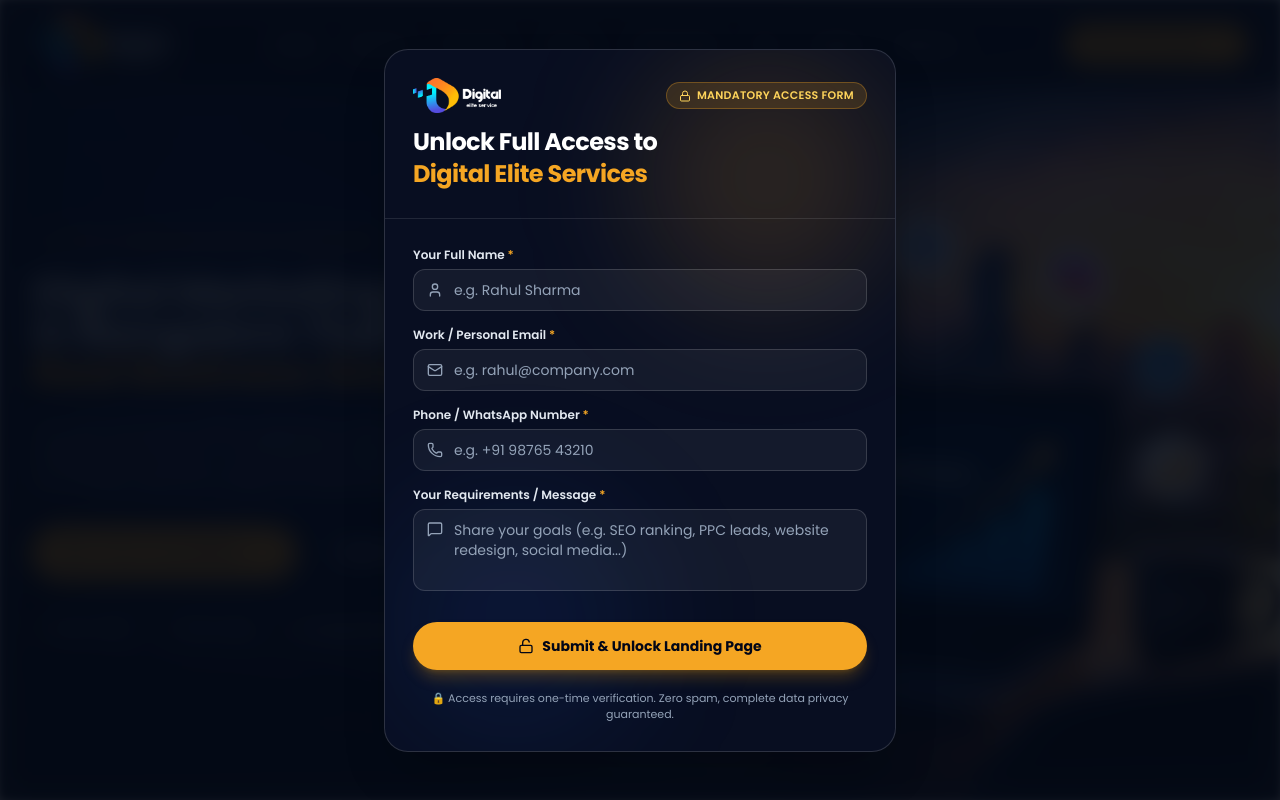
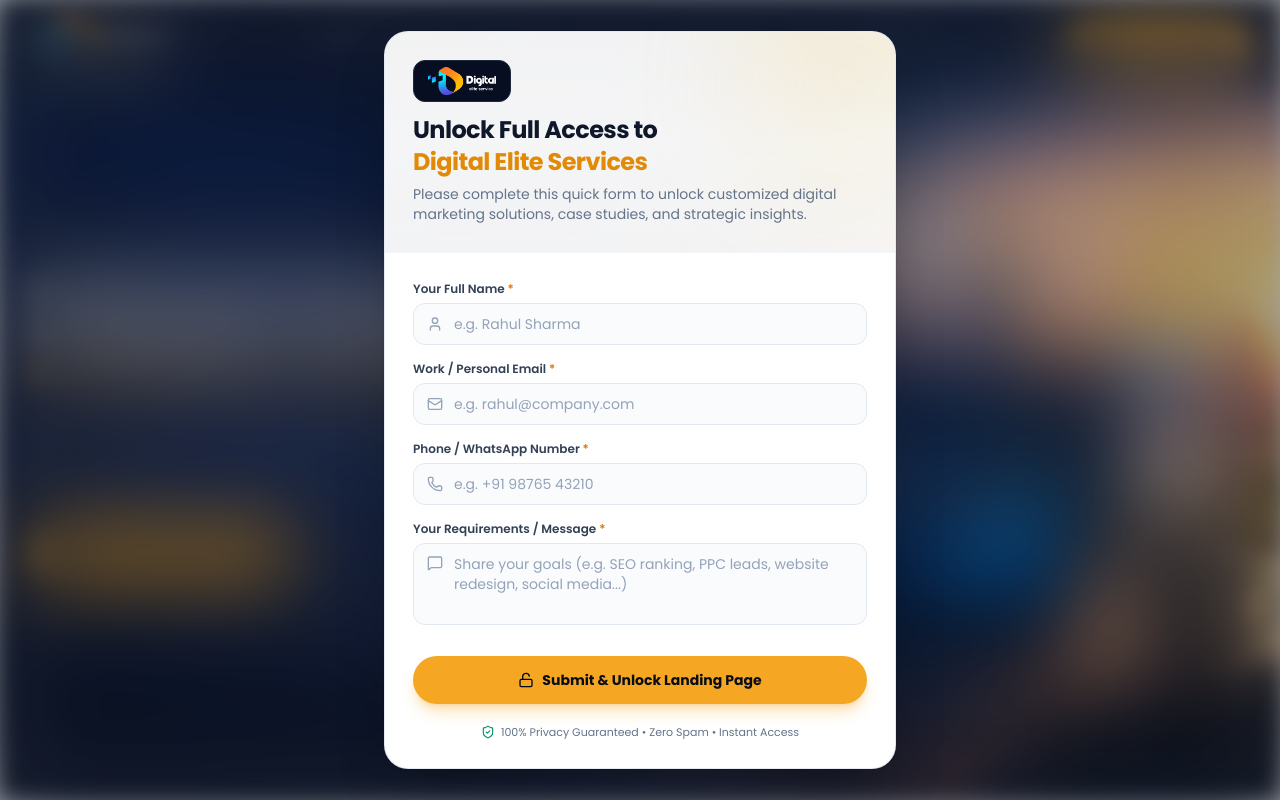
Before and after one commit to digitaleliteservices/digital-marketing.digitaleliteservices.in, a React (Vite) app: page / in a window 1280 px wide. Built offline with nearby package versions, Linux system fonts and the light colour scheme.

Commit message:
new changes

```diff
--- a/src/App.jsx
+++ b/src/App.jsx
@@ -86,7 +86,7 @@
       <div
         className={`min-h-screen bg-[#fafafa] text-slate-800 flex flex-col font-sans selection:bg-[#F5A623] selection:text-slate-950 transition-all duration-500 ${
           !isLeadSubmitted
-            ? 'h-screen overflow-hidden filter blur-sm pointer-events-none select-none'
+            ? 'h-screen overflow-hidden filter blur-md pointer-events-none select-none'
             : ''
         }`}
         aria-hidden={!isLeadSubmitted}
--- a/src/components/MandatoryLeadModal.jsx
+++ b/src/components/MandatoryLeadModal.jsx
@@ -92,52 +92,51 @@
   };
 
   return (
-    <div className="fixed inset-0 z-[9999] flex items-center justify-center p-3 sm:p-4 md:p-6 overflow-y-auto bg-[#040914]/90 backdrop-blur-md animate-in fade-in duration-300">
-      <div className="relative w-full max-w-lg bg-[#080E21] text-white rounded-3xl shadow-2xl border border-white/15 overflow-hidden my-auto">
+    <div className="fixed inset-0 z-[9999] flex items-center justify-center p-3 sm:p-4 md:p-6 overflow-y-auto bg-slate-900/35 backdrop-blur-xl sm:backdrop-blur-2xl animate-in fade-in duration-300">
+      <div className="relative w-full max-w-lg bg-white/95 backdrop-blur-2xl text-slate-900 rounded-3xl shadow-[0_25px_60px_-15px_rgba(0,0,0,0.3),0_0_1px_1px_rgba(0,0,0,0.06)] border border-slate-200/90 overflow-hidden my-auto animate-in zoom-in-95 duration-200">
 
-        {/* Glow accent */}
-        <div className="absolute top-0 right-0 w-64 h-64 bg-[#F5A623]/15 rounded-full blur-3xl pointer-events-none" />
-        <div className="absolute bottom-0 left-0 w-64 h-64 bg-blue-600/10 rounded-full blur-3xl pointer-events-none" />
+        {/* Subtle Decorative Ambient Lighting */}
+        <div className="absolute -top-16 -right-16 w-56 h-56 bg-amber-400/15 rounded-full blur-3xl pointer-events-none" />
+        <div className="absolute -bottom-16 -left-16 w-56 h-56 bg-blue-500/10 rounded-full blur-3xl pointer-events-none" />
 
         {/* Top Header Banner */}
-        <div className="relative p-6 sm:p-7 border-b border-white/10 bg-gradient-to-b from-white/[0.04] to-transparent">
+        <div className="relative p-6 sm:p-7 border-b border-slate-100 bg-gradient-to-b from-slate-50/90 via-slate-50/40 to-white">
           <div className="flex items-center justify-between gap-4 mb-3">
             <div className="flex items-center gap-2">
-              <img src={LogoImg} alt="Digital Elite Services" className="h-9 w-auto object-contain" />
-            </div>
-
-            <div className="inline-flex items-center gap-1.5 px-3 py-1 rounded-full bg-[#F5A623]/15 border border-[#F5A623]/30 text-[#FED45B] text-[11px] font-semibold tracking-wide uppercase">
-              <Lock className="w-3 h-3 text-[#FED45B]" />
-              <span>Mandatory Access Form</span>
+              <div className="bg-[#080E21] px-3.5 py-1.5 rounded-xl shadow-xs border border-slate-800 flex items-center">
+                <img src={LogoImg} alt="Digital Elite Services" className="h-7 w-auto object-contain" />
+              </div>
             </div>
           </div>
 
-          <h2 className="text-xl sm:text-2xl font-bold tracking-tight text-white leading-snug">
+          <h2 className="text-xl sm:text-2xl font-bold tracking-tight text-slate-900 leading-snug">
             Unlock Full Access to <br className="hidden sm:inline" />
-            <span className="text-[#F5A623]">Digital Elite Services</span>
+            <span className="text-[#e28a05]">Digital Elite Services</span>
           </h2>
-
-
+          <p className="text-xs sm:text-sm text-slate-500 mt-1.5 leading-relaxed">
+            Please complete this quick form to unlock customized digital marketing solutions, case studies, and strategic insights.
+          </p>
         </div>
 
         {/* Form Body or Success State */}
-        <div className="p-6 sm:p-7 relative">
+        <div className="p-6 sm:p-7 relative bg-white">
           {success ? (
             <div className="py-8 text-center space-y-4 animate-in zoom-in-95 duration-200">
-              <div className="w-16 h-16 bg-emerald-500/20 text-emerald-400 rounded-full flex items-center justify-center mx-auto border border-emerald-500/30">
+              <div className="w-16 h-16 bg-emerald-50 text-emerald-600 rounded-full flex items-center justify-center mx-auto border border-emerald-200 shadow-sm">
                 <CheckCircle2 className="w-9 h-9" />
               </div>
-              <h3 className="text-2xl font-bold text-white">Access Granted!</h3>
-              <p className="text-sm text-slate-300 max-w-sm mx-auto leading-relaxed">
-                Thank you, <strong className="text-white">{formData.name}</strong>. Your enquiry has been received. Our senior Bangalore strategist will contact you shortly.
+              <h3 className="text-2xl font-bold text-slate-900">Access Granted!</h3>
+              <p className="text-sm text-slate-600 max-w-sm mx-auto leading-relaxed">
+                Thank you, <strong className="text-slate-900">{formData.name}</strong>. Your enquiry has been received. Our senior Bangalore strategist will contact you shortly.
               </p>
               <div className="pt-3">
                 <button
                   type="button"
                   onClick={() => onSuccess?.()}
-                  className="w-full py-3.5 px-6 rounded-full bg-[#F5A623] hover:bg-[#e69818] active:scale-95 text-slate-950 font-bold text-sm shadow-lg shadow-amber-500/25 transition-all flex items-center justify-center gap-2 cursor-pointer"
+                  style={{ backgroundColor: '#F5A623', color: '#090d16' }}
+                  className="w-full py-3.5 px-6 rounded-full bg-[#F5A623] hover:bg-[#e69818] active:scale-[0.98] text-slate-950 font-bold text-sm shadow-lg shadow-amber-500/25 transition-all flex items-center justify-center gap-2 cursor-pointer"
                 >
-                  <Unlock className="w-4 h-4" />
+                  <Unlock className="w-4 h-4 text-slate-950" />
                   <span>Enter Landing Page</span>
                 </button>
               </div>
@@ -145,15 +144,15 @@
           ) : (
             <form onSubmit={handleSubmit} className="space-y-4 text-left">
               {errorMsg && (
-                <div className="p-3 text-xs bg-rose-500/15 border border-rose-500/30 text-rose-300 rounded-xl">
+                <div className="p-3 text-xs bg-rose-50 border border-rose-200 text-rose-700 rounded-xl font-medium">
                   {errorMsg}
                 </div>
               )}
 
               {/* Name Field */}
               <div>
-                <label className="block text-xs font-semibold text-slate-200 mb-1.5">
-                  Your Full Name <span className="text-[#F5A623]">*</span>
+                <label className="block text-xs font-semibold text-slate-700 mb-1.5">
+                  Your Full Name <span className="text-amber-600">*</span>
                 </label>
                 <div className="relative">
                   <div className="absolute inset-y-0 left-0 pl-3.5 flex items-center pointer-events-none text-slate-400">
@@ -166,15 +165,15 @@
                     placeholder="e.g. Rahul Sharma"
                     value={formData.name}
                     onChange={(e) => setFormData({ ...formData, name: e.target.value })}
-                    className="w-full pl-10 pr-3.5 py-2.5 bg-white/5 border border-white/15 focus:border-[#F5A623] focus:bg-white/10 rounded-xl text-sm text-white placeholder-slate-400 outline-none transition-all"
+                    className="w-full pl-10 pr-3.5 py-2.5 bg-slate-50/70 hover:bg-slate-50 focus:bg-white border border-slate-200 focus:border-amber-500 focus:ring-4 focus:ring-amber-500/10 rounded-xl text-sm text-slate-900 placeholder-slate-400 outline-none transition-all shadow-xs"
                   />
                 </div>
               </div>
 
               {/* Email Field */}
               <div>
-                <label className="block text-xs font-semibold text-slate-200 mb-1.5">
-                  Work / Personal Email <span className="text-[#F5A623]">*</span>
+                <label className="block text-xs font-semibold text-slate-700 mb-1.5">
+                  Work / Personal Email <span className="text-amber-600">*</span>
                 </label>
                 <div className="relative">
                   <div className="absolute inset-y-0 left-0 pl-3.5 flex items-center pointer-events-none text-slate-400">
@@ -187,15 +186,15 @@
                     placeholder="e.g. rahul@company.com"
                     value={formData.email}
                     onChange={(e) => setFormData({ ...formData, email: e.target.value })}
-                    className="w-full pl-10 pr-3.5 py-2.5 bg-white/5 border border-white/15 focus:border-[#F5A623] focus:bg-white/10 rounded-xl text-sm text-white placeholder-slate-400 outline-none transition-all"
+                    className="w-full pl-10 pr-3.5 py-2.5 bg-slate-50/70 hover:bg-slate-50 focus:bg-white border border-slate-200 focus:border-amber-500 focus:ring-4 focus:ring-amber-500/10 rounded-xl text-sm text-slate-900 placeholder-slate-400 outline-none transition-all shadow-xs"
                   />
                 </div>
               </div>
 
               {/* Phone Field */}
               <div>
-                <label className="block text-xs font-semibold text-slate-200 mb-1.5">
-                  Phone / WhatsApp Number <span className="text-[#F5A623]">*</span>
+                <label className="block text-xs font-semibold text-slate-700 mb-1.5">
+                  Phone / WhatsApp Number <span className="text-amber-600">*</span>
                 </label>
                 <div className="relative">
                   <div className="absolute inset-y-0 left-0 pl-3.5 flex items-center pointer-events-none text-slate-400">
@@ -208,15 +207,15 @@
                     placeholder="e.g. +91 98765 43210"
                     value={formData.phone}
                     onChange={(e) => setFormData({ ...formData, phone: e.target.value })}
-                    className="w-full pl-10 pr-3.5 py-2.5 bg-white/5 border border-white/15 focus:border-[#F5A623] focus:bg-white/10 rounded-xl text-sm text-white placeholder-slate-400 outline-none transition-all"
+                    className="w-full pl-10 pr-3.5 py-2.5 bg-slate-50/70 hover:bg-slate-50 focus:bg-white border border-slate-200 focus:border-amber-500 focus:ring-4 focus:ring-amber-500/10 rounded-xl text-sm text-slate-900 placeholder-slate-400 outline-none transition-all shadow-xs"
                   />
                 </div>
               </div>
 
               {/* Message Field */}
               <div>
-                <label className="block text-xs font-semibold text-slate-200 mb-1.5">
-                  Your Requirements / Message <span className="text-[#F5A623]">*</span>
+                <label className="block text-xs font-semibold text-slate-700 mb-1.5">
+                  Your Requirements / Message <span className="text-amber-600">*</span>
                 </label>
                 <div className="relative">
                   <div className="absolute top-3 left-3.5 pointer-events-none text-slate-400">
@@ -229,7 +228,7 @@
                     placeholder="Share your goals (e.g. SEO ranking, PPC leads, website redesign, social media...)"
                     value={formData.message}
                     onChange={(e) => setFormData({ ...formData, message: e.target.value })}
-                    className="w-full pl-10 pr-3.5 py-2.5 bg-white/5 border border-white/15 focus:border-[#F5A623] focus:bg-white/10 rounded-xl text-sm text-white placeholder-slate-400 outline-none transition-all resize-none"
+                    className="w-full pl-10 pr-3.5 py-2.5 bg-slate-50/70 hover:bg-slate-50 focus:bg-white border border-slate-200 focus:border-amber-500 focus:ring-4 focus:ring-amber-500/10 rounded-xl text-sm text-slate-900 placeholder-slate-400 outline-none transition-all resize-none shadow-xs"
                   />
                 </div>
               </div>
@@ -239,7 +238,8 @@
                 <button
                   type="submit"
                   disabled={loading}
-                  className="w-full py-3.5 px-6 rounded-full bg-[#F5A623] hover:bg-[#e69818] active:scale-95 disabled:opacity-70 disabled:cursor-not-allowed text-slate-950 font-bold text-sm shadow-lg shadow-amber-500/25 transition-all flex items-center justify-center gap-2 cursor-pointer"
+                  style={{ backgroundColor: '#F5A623', color: '#090d16' }}
+                  className="w-full py-3.5 px-6 rounded-full bg-[#F5A623] hover:bg-[#e69818] active:scale-[0.98] disabled:opacity-70 disabled:cursor-not-allowed font-bold text-sm shadow-lg shadow-amber-500/30 hover:shadow-amber-500/40 transition-all flex items-center justify-center gap-2 cursor-pointer"
                 >
                   {loading ? (
                     <>
@@ -256,9 +256,10 @@
               </div>
 
               {/* Assurance note */}
-              <p className="text-[11px] text-center text-slate-400 pt-1">
-                🔒 Access requires one-time verification. Zero spam, complete data privacy guaranteed.
-              </p>
+              <div className="flex items-center justify-center gap-1.5 text-[11px] text-slate-500 pt-1 text-center">
+                <ShieldCheck className="w-3.5 h-3.5 text-emerald-600 shrink-0" />
+                <span>100% Privacy Guaranteed • Zero Spam • Instant Access</span>
+              </div>
             </form>
           )}
         </div>
--- a/src/components/Navbar.jsx
+++ b/src/components/Navbar.jsx
@@ -23,7 +23,7 @@
     // { name: 'Methodology', href: '#methodology', isModal: false },
     { name: 'Testimonials', href: '#testimonials', isModal: false },
     { name: 'FAQ', href: '#faq', isModal: false },
-    { name: 'Enquiry', href: '#enquiry', isModal: false },
+    // { name: 'Enquiry', href: '#enquiry', isModal: false },
     { name: 'About Us', href: '#about', isModal: false },
   ];
 
```
